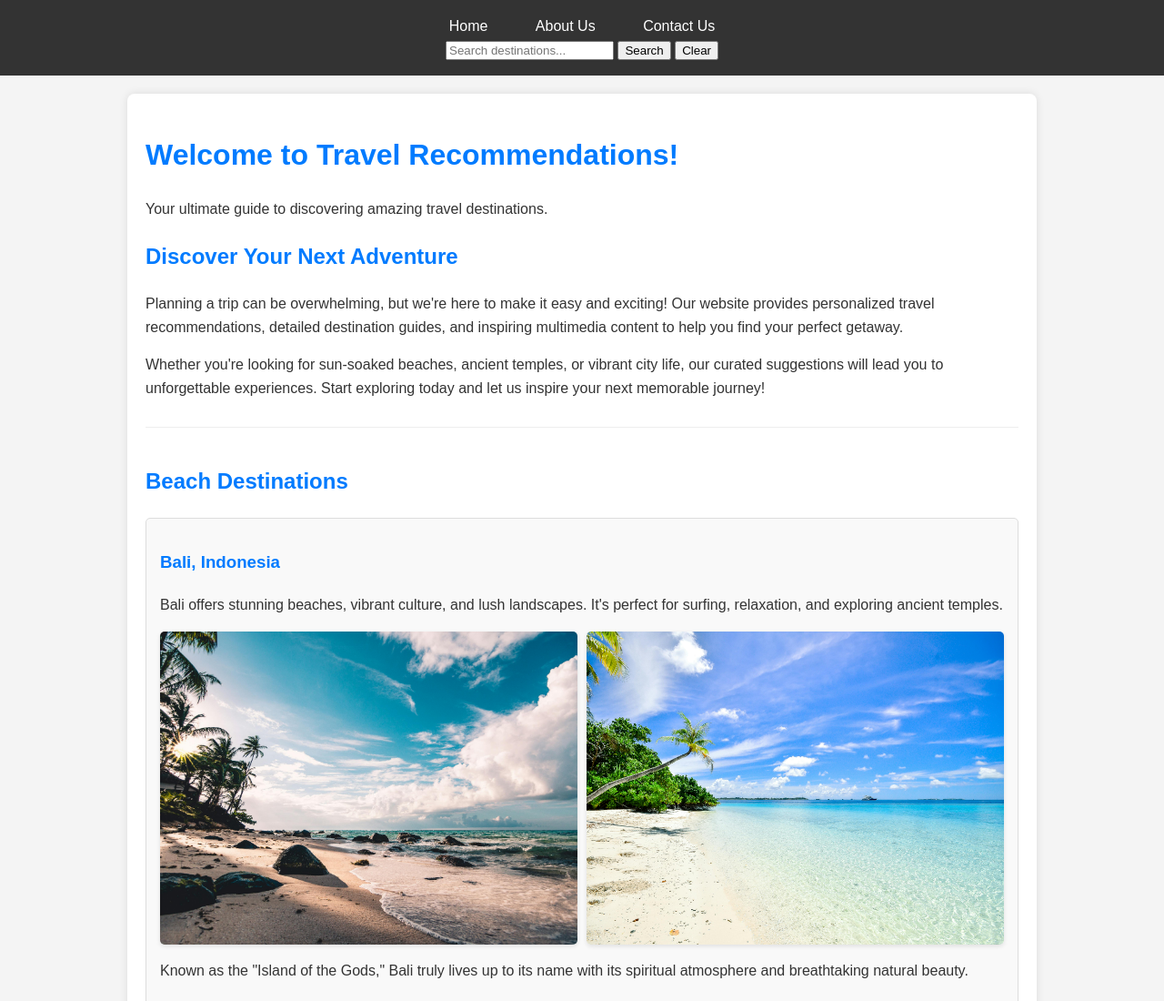
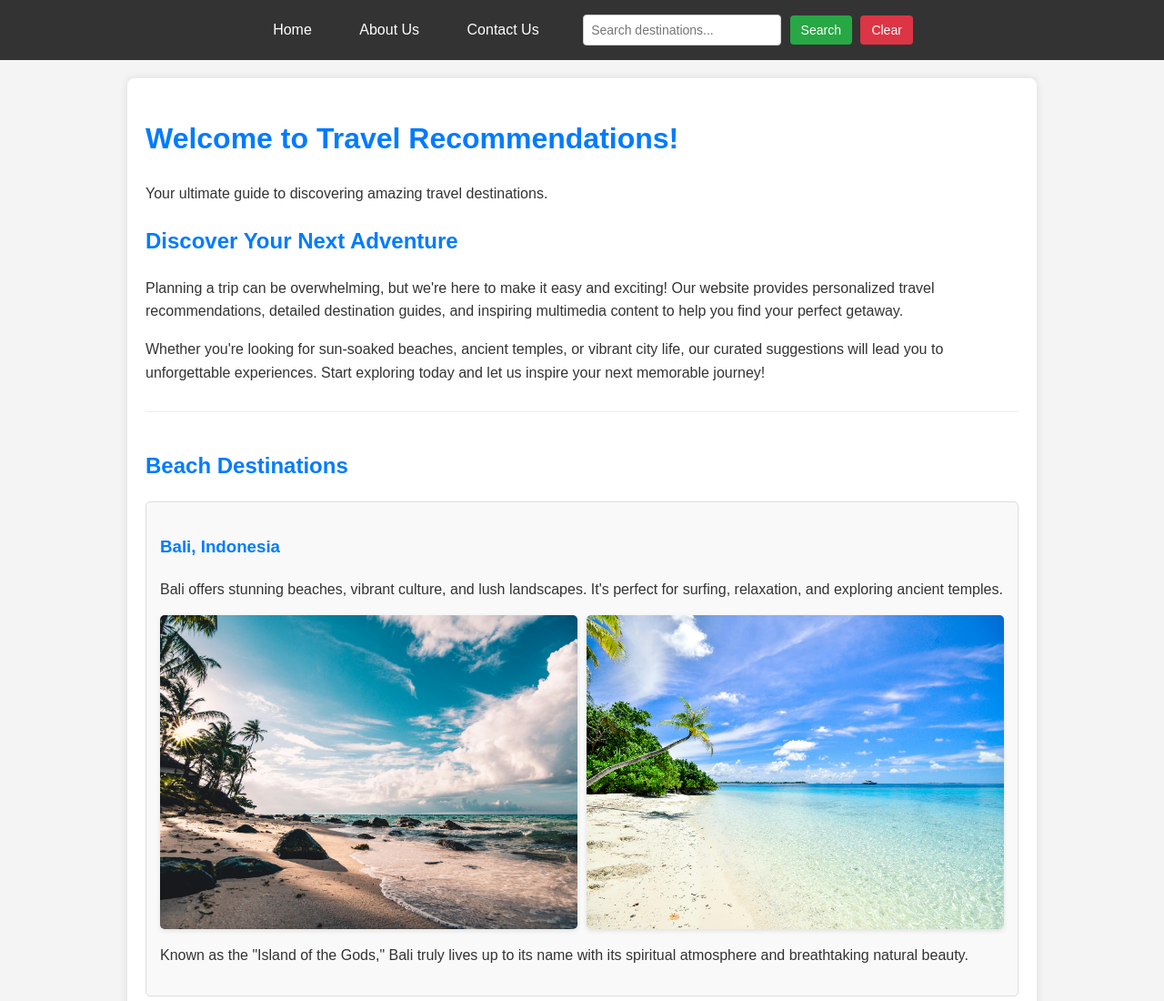
Before and after one commit to aliihsan3668/Travel-Recommendation-Website, a plain HTML site: page index.html in a window 1280 px wide. Shown: the top 1100 px of the page at 91% size. Drawn offline with Linux system fonts and the light colour scheme.

Commit message:
Added CSS for search bar

```diff
--- a/style.css
+++ b/style.css
@@ -25,7 +25,57 @@ nav a {
 nav a:hover {
     background-color: #555;
 }
+/* Navigation Search Bar Styling */
+.search-container {
+    display: inline-block; /* Keep it in line with nav links */
+    margin-left: 20px;
+}
 
+.search-container input[type="text"] {
+    padding: 8px;
+    border: 1px solid #ccc;
+    border-radius: 4px;
+    font-size: 14px;
+    width: 200px;
+    margin-right: 5px;
+}
+
+.search-container button {
+    padding: 8px 12px;
+    background-color: #28a745; /* Green for search */
+    color: white;
+    border: none;
+    border-radius: 4px;
+    cursor: pointer;
+    font-size: 14px;
+}
+
+.search-container button:hover {
+    background-color: #218838;
+}
+
+#clearButton {
+    background-color: #dc3545; /* Red for clear */
+    margin-left: 5px;
+}
+
+#clearButton:hover {
+    background-color: #c82333;
+}
+
+/* Hide recommendations by default when filtered */
+.recommendation-item.hidden {
+    display: none;
+}
+
+/* Style for no results message */
+#noResultsMessage {
+    color: #dc3545;
+    font-weight: bold;
+    margin-top: 20px;
+    text-align: center;
+    display: none; /* Hidden by default */
+}
 main {
     padding: 20px;
     max-width: 960px;
```
